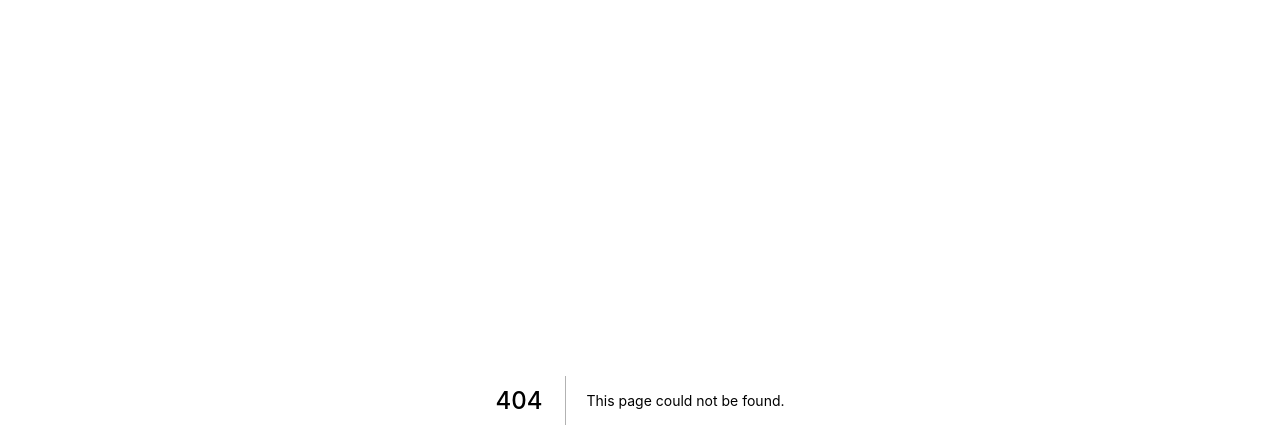
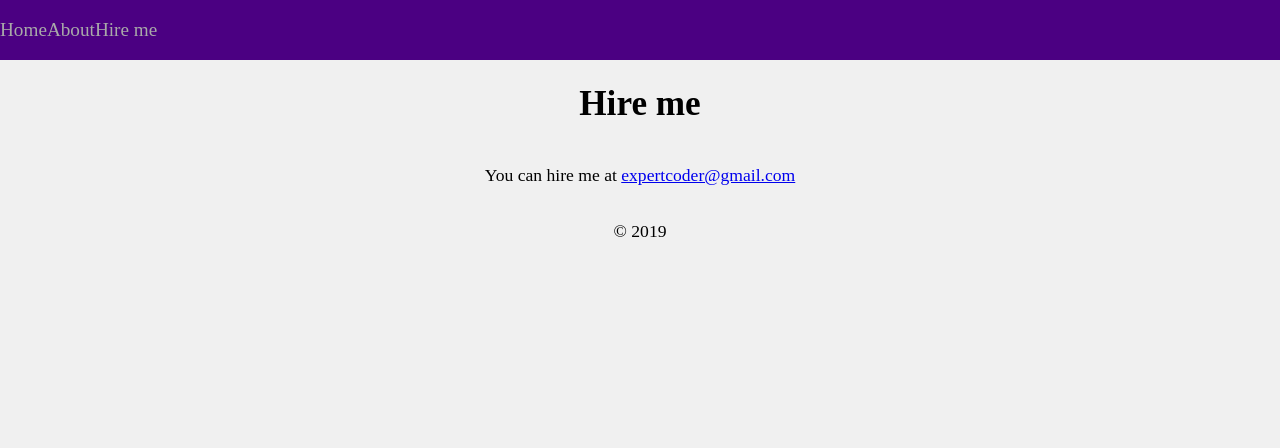
Before and after one commit to tienpham94/next-portfolio, a Next.js app: page /hireme in a window 1280 px wide. Before the commit this address had no page. Shown: the top 448 px of the page. Built offline with nearby package versions, Linux system fonts and the light colour scheme.

Commit message:
jsx style

```diff
--- /dev/null
+++ b/components/Layout.js
@@ -0,0 +1,63 @@
+import Link from "next/link"
+
+export default ({ children, title }) => (
+  <div className="root">
+    <header>
+      <Link href="/">
+        <a>Home</a>
+      </Link>
+      <Link href="/about">
+        <a>About</a>
+      </Link>
+      <Link href="/hireme">
+        <a>Hire me</a>
+      </Link>
+    </header>
+    <Link>
+      <a />
+    </Link>
+    <h1>{title}</h1>
+
+    {children}
+
+    <footer>&copy; {new Date().getFullYear()}</footer>
+    <style jsx>{`
+      .root {
+        display: flex;
+        justify-content: center;
+        align-items: center;
+        flex-direction: column;
+      }
+
+      header {
+        width: 100%;
+        display: flex;
+        flex-direction: space-around;
+        padding: 1em;
+        font-size: 1.2rem;
+        background: indigo;
+      }
+
+      header a {
+        color: darkgrey;
+        text-decoration: none;
+      }
+
+      header a:hover {
+        font-weight: bold;
+        color: lightgrey;
+      }
+
+      footer {
+        padding: 1em;
+      }
+    `}</style>
+    <style global jsx>{`
+      body {
+        margin: 0;
+        font-size: 110%;
+        background: #f0f0f0;
+      }
+    `}</style>
+  </div>
+)
--- a/pages/about.js
+++ b/pages/about.js
@@ -1,14 +1,17 @@
 import Link from "next/link"
 
+import Layout from "../components/Layout"
+
 const About = () => (
+  <Layout title="About">
     <div>
-    <h1>About</h1>
       <Link href="/">
         <a>Go to home</a>
       </Link>
       <p>A JS programmer</p>
       <img src="/static/js.png" alt="JS" height="200px" />
     </div>
+  </Layout>
 )
 
 export default About
--- /dev/null
+++ b/pages/hireme.js
@@ -0,0 +1,14 @@
+import Layout from "../components/Layout"
+
+const HireMe = () => (
+  <Layout title="Hire me">
+    <div>
+      <p>
+        You can hire me at{" "}
+        <a href="mailto:expertcoder@gmail.com">expertcoder@gmail.com</a>
+      </p>
+    </div>
+  </Layout>
+)
+
+export default HireMe
--- a/pages/index.js
+++ b/pages/index.js
@@ -1,15 +1,17 @@
 import Link from "next/link"
+import Layout from "../components/Layout"
 
 // OUT OF THE BOX: HOT RELOADING
 
 const Index = () => (
+  <Layout title="Home">
     <div>
-    <h1>Home</h1>
       <Link href="/about">
         <a>Go to About</a>
       </Link>
       <p>Welcome to the home page</p>
     </div>
+  </Layout>
 )
 
 export default Index
```
Lines whose indentation alone changed are shown as unchanged.
